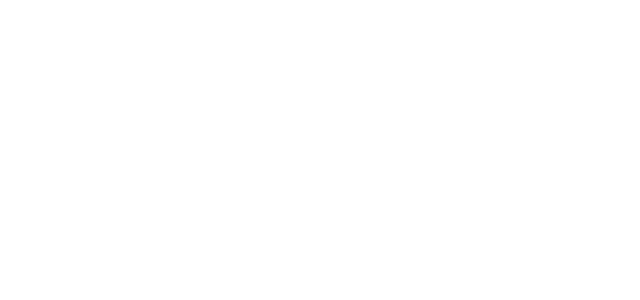
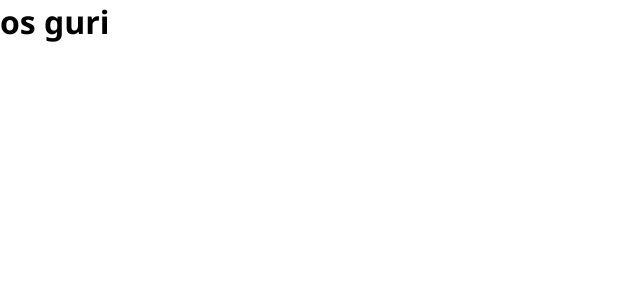
Before and after one commit to Cobarber-PI/cliente-frontend, a Vue app: page /introducao in a window 1280 px wide. Before the commit this address had no page. Shown: the top 300 px of the page, without its empty margins (0-640 px from the left). Built offline with nearby package versions, Linux system fonts and the light colour scheme.

Commit message:
feat: Adaptando ambiente, criação da rota e componente 'introdução' #10

```diff
--- /dev/null
+++ b/src/components/introducao.vue
@@ -0,0 +1,7 @@
+<script setup></script>
+
+<template>
+    <h1>os guri</h1>
+</template>
+
+<style scoped></style>
--- a/src/router/index.js
+++ b/src/router/index.js
@@ -1,7 +1,7 @@
 import { createRouter, createWebHistory } from 'vue-router'
-import HomeView from '../views/HomeView.vue'
 import LoginView from '../views/LoginView.vue'
 import RegistroView from '../views/telaRegistroView.vue'
+import IntroducaoView from '../views/introducaoView.vue'
 
 const router = createRouter({
   history: createWebHistory(import.meta.env.BASE_URL),
@@ -17,6 +17,11 @@
       component: RegistroView,
     },
     {
+      path: '/introducao',
+      name: 'introducao',
+      component: IntroducaoView
+    },
+    {
       path: '/about',
       name: 'about',
       component: () => import('../views/AboutView.vue'),
--- a/src/views/LoginView.vue
+++ b/src/views/LoginView.vue
@@ -1,5 +1,5 @@
 <script setup>
-import Login from '../components/Login.vue'
+import Login from '@/components/Login.vue';
 </script>
 
 <template>
--- /dev/null
+++ b/src/views/introducaoView.vue
@@ -0,0 +1,7 @@
+<script setup>
+import introducao from '@/components/introducao.vue';
+</script>
+
+<template>
+    <introducao />
+</template>
```
Also changed, not shown: 1 other file (tests, documents, lock files or other folders).
